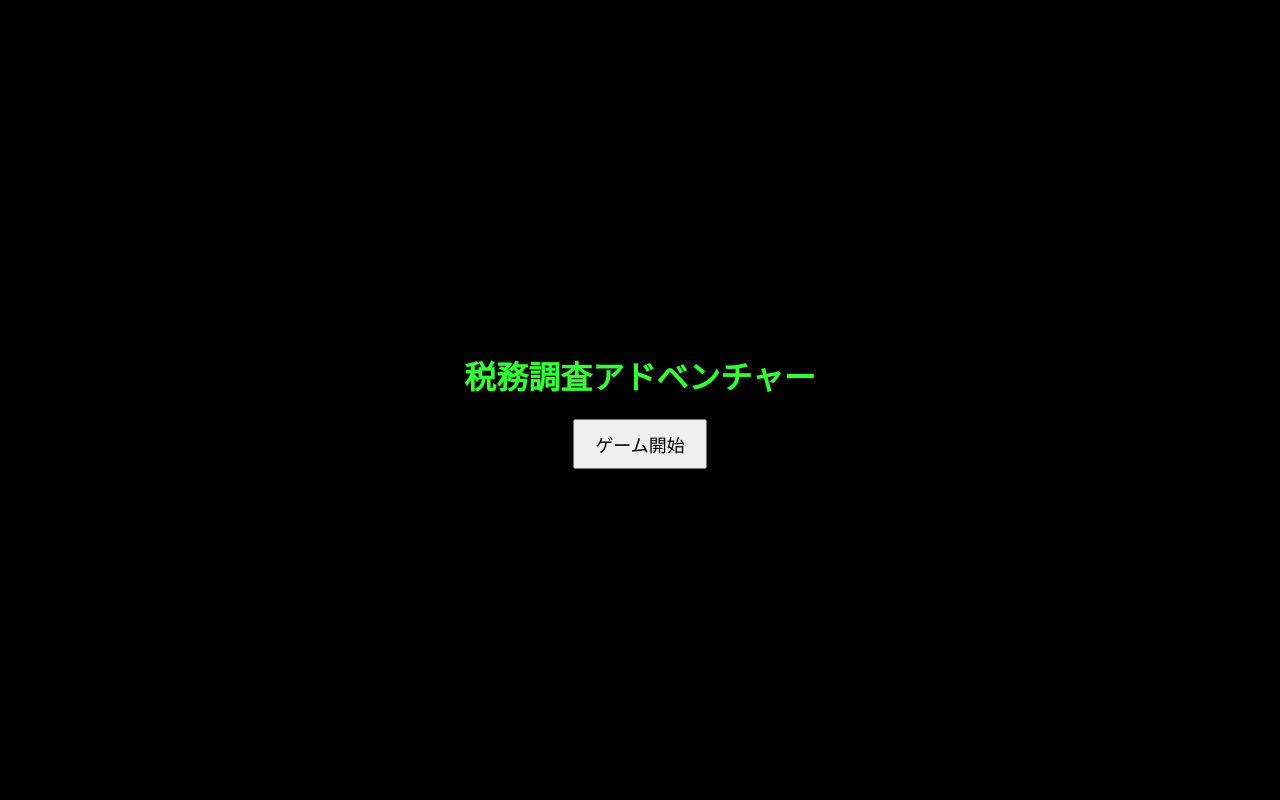
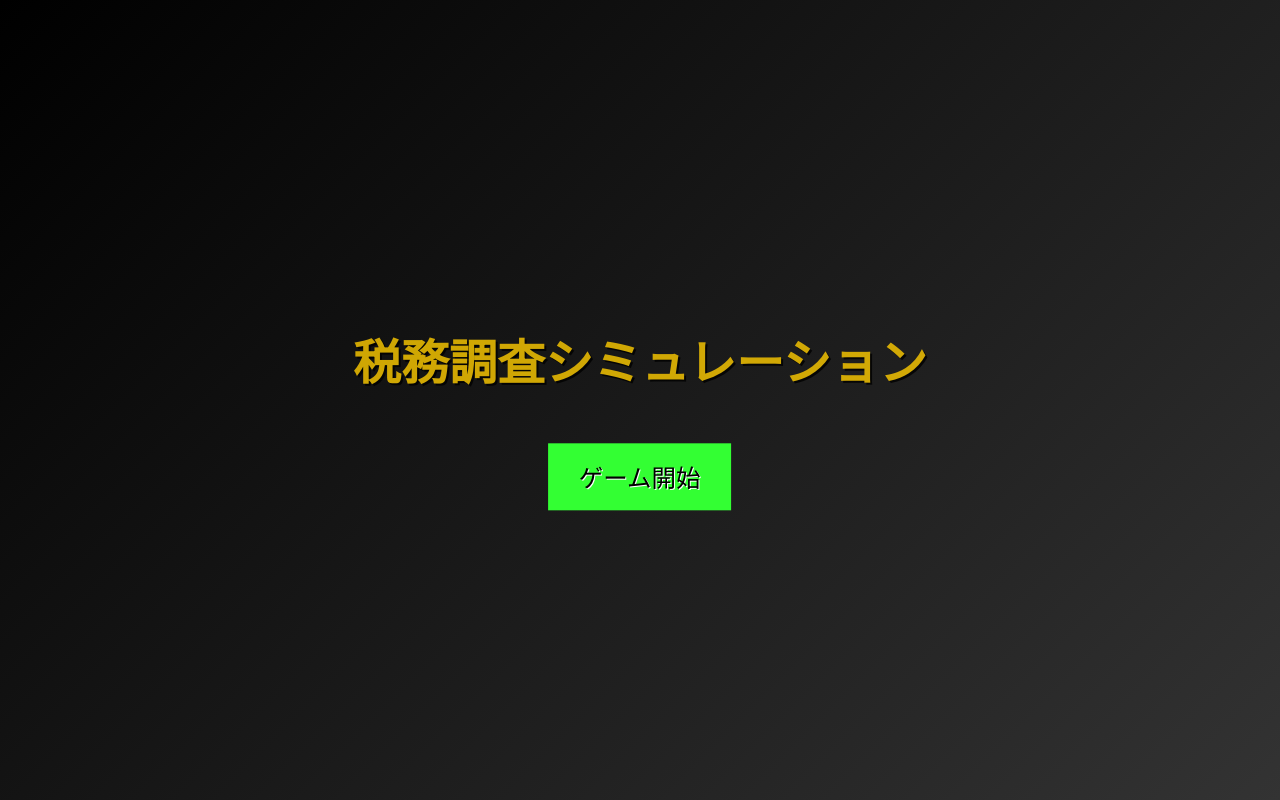
Before and after one commit to PammyRyuNishikawa/i.school, a plain HTML site: page index.html in a window 1280 px wide. Drawn offline with Linux system fonts and the light colour scheme.

```diff
--- a/index.html
+++ b/index.html
@@ -2,7 +2,7 @@
 <html lang="ja">
 <head>
     <meta charset="UTF-8">
-    <title>税務調査アドベンチャー</title>
+    <title>税務調査シミュレーション</title>
     <!-- スタイルシート -->
     <link href="https://fonts.googleapis.com/css2?family=Press+Start+2P&family=M+PLUS+1p:wght@400&display=swap" rel="stylesheet">
     <style>
@@ -14,6 +14,49 @@
             margin: 0;
             height: 100vh;
             overflow: hidden;
+        }
+        /* スタート画面のスタイル */
+        #startScreen {
+            position: absolute;
+            width: 100%;
+            height: 100%;
+            background: linear-gradient(135deg, #000, #333);
+            display: flex;
+            justify-content: center;
+            align-items: center;
+            flex-direction: column;
+            animation: backgroundAnimation 5s infinite alternate;
+        }
+        @keyframes backgroundAnimation {
+            0% { background-position: 0% 0%; }
+            100% { background-position: 100% 100%; }
+        }
+        #gameTitle {
+            font-size: 48px;
+            color: #FFCC00;
+            text-shadow: 2px 2px #000;
+            margin-bottom: 50px;
+            animation: flickerAnimation 2s infinite;
+        }
+        @keyframes flickerAnimation {
+            0% { opacity: 1; }
+            50% { opacity: 0.8; }
+            100% { opacity: 1; }
+        }
+        #startButton {
+            padding: 15px 30px;
+            font-size: 24px;
+            cursor: pointer;
+            background-color: #33FF33;
+            border: none;
+            color: #000;
+            text-shadow: 1px 1px #FFF;
+            animation: buttonAnimation 3s infinite;
+        }
+        @keyframes buttonAnimation {
+            0% { transform: scale(1); }
+            50% { transform: scale(1.05); }
+            100% { transform: scale(1); }
         }
         .game-container {
             display: flex;
@@ -148,9 +191,9 @@
     </audio>
 
     <!-- 開始画面 -->
-    <div id="startScreen" style="position: absolute; width: 100%; height: 100%; background-color: #000; display: flex; justify-content: center; align-items: center; flex-direction: column;">
-        <h1 style="color: #33FF33;">税務調査アドベンチャー</h1>
-        <button id="startButton" style="padding: 10px 20px; font-size: 18px; cursor: pointer;">ゲーム開始</button>
+    <div id="startScreen">
+        <h1 id="gameTitle">税務調査シミュレーション</h1>
+        <button id="startButton">ゲーム開始</button>
     </div>
 
     <div class="game-container" style="display: none;">
```
